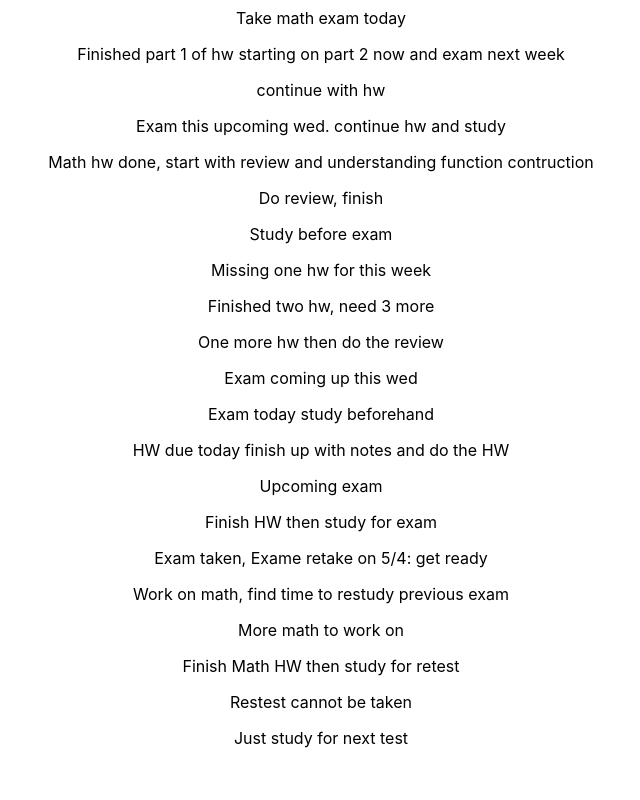
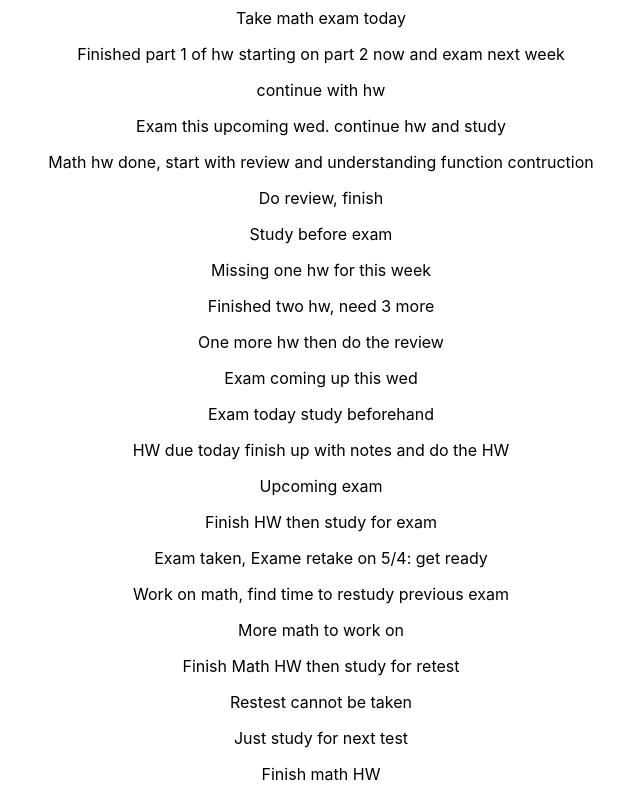
Before and after one commit to jsoomie/school-notebook, a React (Create React App) app: page /math in a window 1280 px wide. Shown: the part 722-1522 px from the top of the page, without its empty margins (319-959 px from the left). Before the commit the page ends 1486 px from the top, so only its background shows below. Built offline with nearby package versions, Linux system fonts and the light colour scheme.

Commit message:
chore: update math

```diff
--- a/src/pages/Math/Math.tsx
+++ b/src/pages/Math/Math.tsx
@@ -45,6 +45,7 @@ export const Math = () => {
       <p>Finish Math HW then study for retest</p>
       <p>Restest cannot be taken</p>
       <p>Just study for next test</p>
+      <p>Finish math HW</p>
     </div>
   );
 };
```
